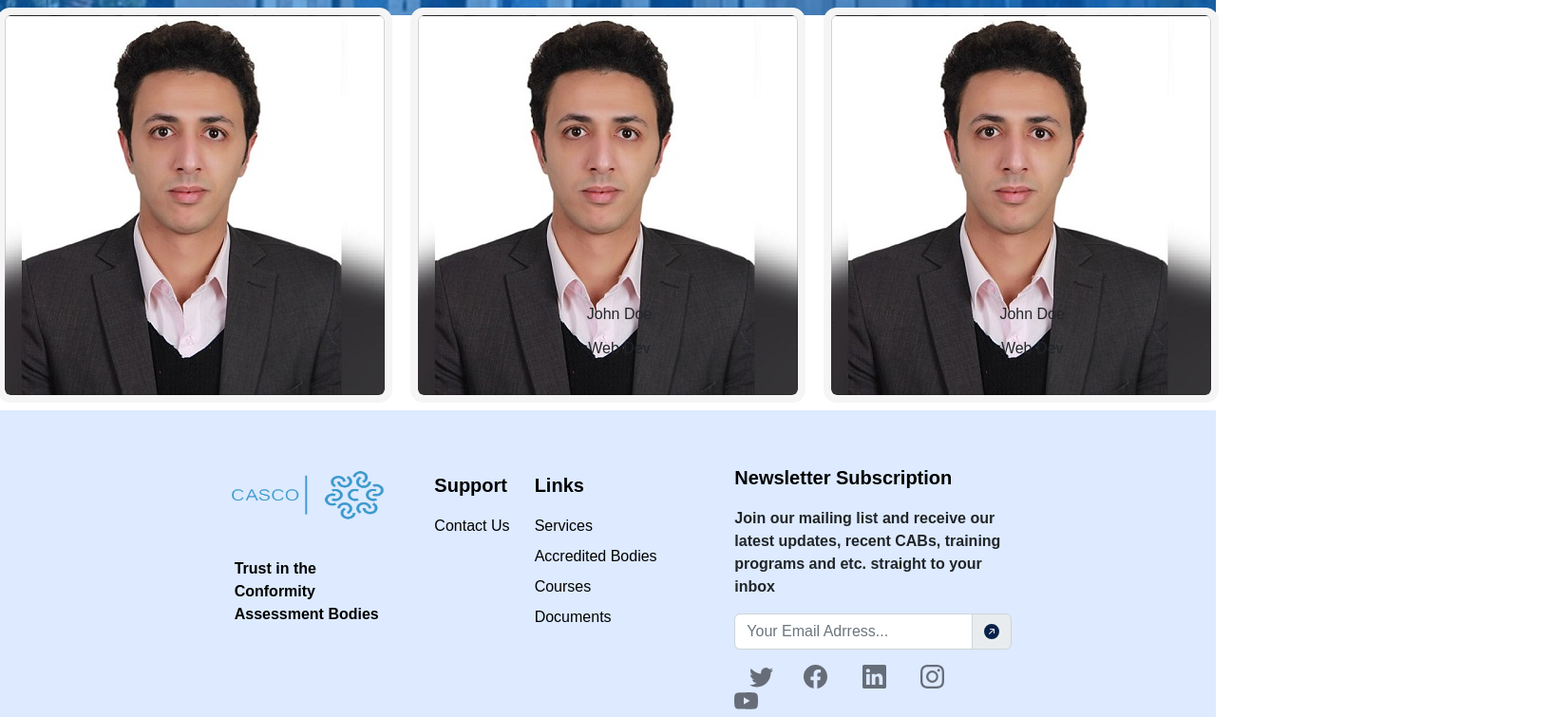
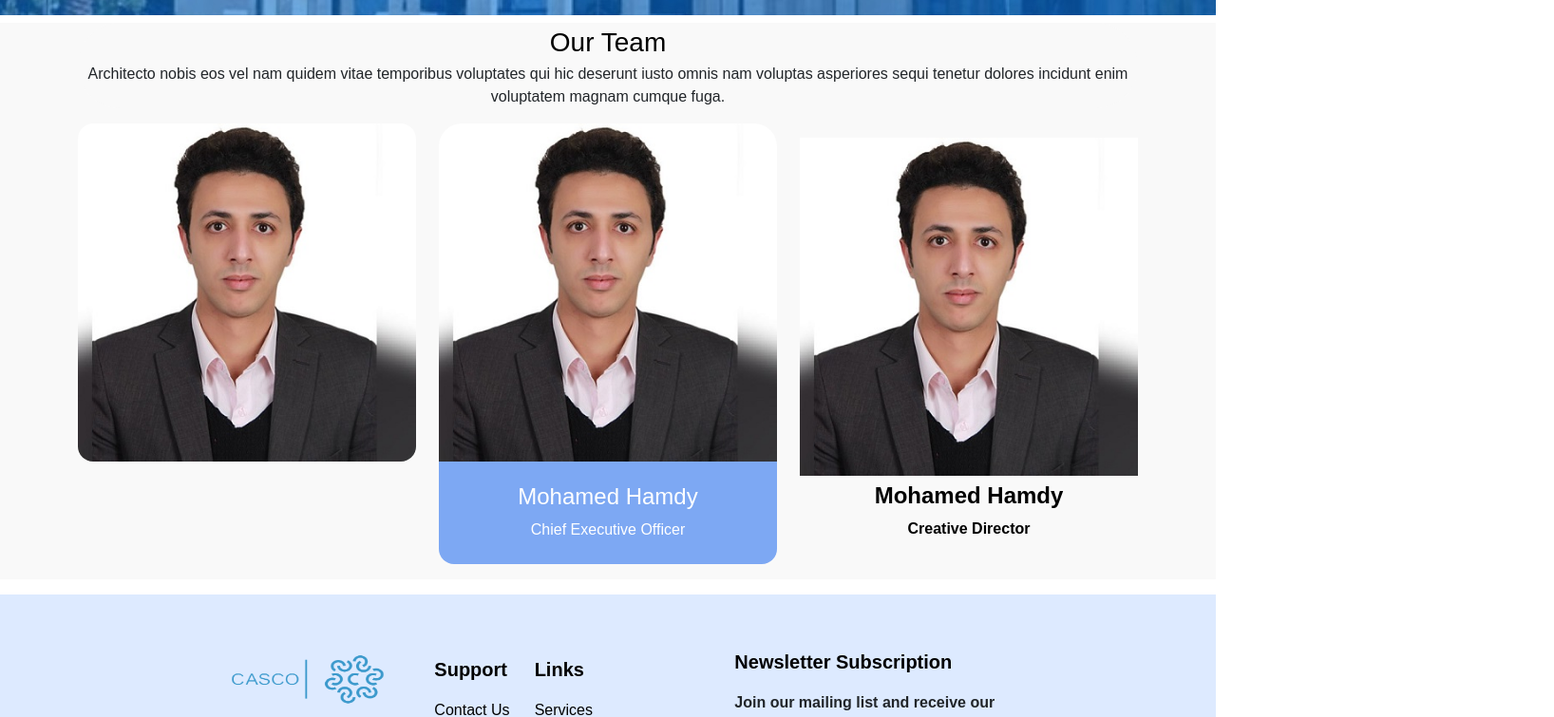
Before and after one commit to hemda74/cascotec-frontend, a Next.js app in the folder app/: page /about/board-of-directors in a window 1280 px wide. Shown: the part 400-1155 px from the top of the page at 95% size, 1636 px wide, since content can reach past the window. Built offline with nearby package versions, Linux system fonts and the light colour scheme.

Commit message:
board of directors try 1

```diff
--- a/app/components/BoardOfDirectors.tsx
+++ b/app/components/BoardOfDirectors.tsx
@@ -1,34 +1,79 @@
 import React from 'react'
 import styles from '../styles/BoardOfDirectors.module.css'
 import mohamed from '../public/imagess/mohamedhamdy.jpg'
+import Link from 'next/link'
+import Image from 'next/image'
+import { BsFacebook } from 'react-icons/bs'
 const BoardOfDirectors = () => {
   return (
-    < >
-    <div className="row">
-    <div className={`card ${styles.cardOne}`}>
-  <div className={`card-bio ${styles.cardBio}`}>
-    <p className={`${styles.cardBioP}`}>Lorem ipsum dolor sit amet, consectetur adipiscing elit.</p>
-  </div>
-</div>
-<div className={`card ${styles.cardOne}`}>
-  <div className={`card-info ${styles.cardInfo}`}>
-    <p className={`title ${styles.cardTitle}`}>John Doe</p>
-    <p className={`subtitle ${styles.cardSubTitle}`}>Web Dev</p>
-  </div>
-  <div className={`card-bio ${styles.cardBio}`}>
-    <p className={`${styles.cardBioP}`}>Lorem ipsum dolor sit amet, consectetur adipiscing elit.</p>
-  </div>
-</div>
-<div className={`card ${styles.cardOne}`}>
-  <div className={`card-info ${styles.cardInfo}`}>
-    <p className={`title ${styles.cardTitle}`}>John Doe</p>
-    <p className={`subtitle ${styles.cardSubTitle}`}>Web Dev</p>
-  </div>
-  <div className={`card-bio ${styles.cardBio}`}>
-    <p className={`${styles.cardBioP}`}>Lorem ipsum dolor sit amet, consectetur adipiscing elit.</p>
-  </div>
-</div>
-</div>
+    <>
+   <section id="team" className={`${styles.boardOfDirc}`}>
+      <div  className="container" data-aos="fade-up">
+        <div className={`section-header text-center mt-5 ${styles.sectionHeader}`}>
+          <span className={`fs-3  ${styles.sctionTitle}`} >Our Team</span>
+          <p>Architecto nobis eos vel nam quidem vitae temporibus voluptates qui hic deserunt iusto omnis nam voluptas asperiores sequi tenetur dolores incidunt enim voluptatem magnam cumque fuga.</p>
+        </div>
+        <div className="row gy-5">
+        <div className="col-xl-4 col-md-6 d-flex">
+        <a href='https://www.linkedin.com/in/ahmed-hemdan-695408201/' target="_blank" rel="noreferrer">
+        <div className={`${styles.card2}`}>
+        <Image className={` w-90 ${styles.cardImage}`} src={mohamed}  alt=""/>
+          <div className={`${styles.cardoverlay}`}>
+            <div className={` text-center w-100 p-2" ${styles.overlayText}`}>
+            <h4>Mohamed Hamdy</h4>
+            <span className='text-white'>Chief Executive Officer</span>
+          </div>
+        </div>
+        </div>
+      </a>
+    </div >
+          <div className="col-xl-4 col-md-6 d-flex" data-aos="zoom-in" data-aos-delay="200">
+         <a href='https://www.linkedin.com/in/ahmed-hemdan-695408201/' target="_blank" rel="noreferrer">
+            <div className={`${styles.teamMember}`}>
+              <div className={`${styles.teamImg}`}>
+                <Image src={mohamed}  alt=""/>
+              </div>
+              <div className={`${styles.teamInfo}`}>
+                <div className={`${styles.socialMedia}`}>
+                <a href="/" className={`${styles.socialMediaLink}`}>< BsFacebook size={25} className={`${styles.iconI}`}/></a>
+                <a href="/" className={`${styles.socialMediaLink}`}>< BsFacebook size={25} className={`${styles.iconI}`}/></a>
+                <a href="/" className={`${styles.socialMediaLink}`}>< BsFacebook size={25} className={`${styles.iconI}`}/></a>
+                <a href="/" className={`${styles.socialMediaLink}`}>< BsFacebook size={25} className={`${styles.iconI}`}/></a>
+                </div>
+                <div className={`${styles.nameTitle}`}>
+                    <h4>Mohamed Hamdy</h4>
+                    <span className='text-white'>Chief Executive Officer</span>
+                </div>
+              </div>
+            </div>
+            </a>
+          </div>
+          <div className="col-xl-4 col-md-6 d-flex" data-aos="zoom-in" data-aos-delay="200">
+         <a href='https://www.linkedin.com/in/ahmed-hemdan-695408201/' target="_blank" rel="noreferrer">
+          <div className={`${styles.teamMember2}`}>
+              <figure className={`${styles.teamMemberFigure}`}>
+                <Image src={mohamed} alt="" className="img-responsive"/>
+                <figcaption className={`${styles.figCaption}`}>
+                  <p className='fs-5'>Lorem ipsum dolor sit amet, consectetur adipisicing elit. Recusandae asperiores mollitia.</p>
+                  <ul className={`list-unstyled m-0 p-0 ${styles.figcaptionUl}`}>
+                    <li className={`${styles.figcaptionUlLi}`}><a href="/" className={`${styles.socialMediaLink}`}>< BsFacebook size={25} className={`${styles.iconI}`}/></a></li>
+                    <li className={`${styles.figcaptionUlLi}`}><a href="/" className={`${styles.socialMediaLink}`}>< BsFacebook size={25} className={`${styles.iconI}`}/></a></li>
+                    <li className={`${styles.figcaptionUlLi}`}><a href="/" className={`${styles.socialMediaLink}`}>< BsFacebook size={25} className={`${styles.iconI}`}/></a></li>
+                    <li className={`${styles.figcaptionUlLi}`}><a href="/" className={`${styles.socialMediaLink}`}>< BsFacebook size={25} className={`${styles.iconI}`}/></a></li>
+                  </ul>
+                </figcaption>
+              </figure>
+              <div className="text-center text-black fw-bold">
+              <h4 className='fw-bold' >Mohamed Hamdy</h4>
+              <p>Creative Director</p>
+              </div>
+            </div>
+            </a>
+            </div>
+            </div>
+            </div>
+    </section>
+    {/* <!-- End Team Section --> */}
     </>
   )
 }
--- a/app/components/PagesHeader.tsx
+++ b/app/components/PagesHeader.tsx
@@ -2,7 +2,8 @@ import React from 'react'
 import styles from '../styles/PagesHeader.module.css'
 const PagesHeader = () => {
   return (
-    <div className={`${styles.aboutHeader} d-flex `}>
+    <div className={`${styles.aboutHeader} d-flex  `}>
+      {/* <span className='text-white m-auto'> Team</span> */}
         </div>
   )
 }
--- a/app/styles/BoardOfDirectors.module.css
+++ b/app/styles/BoardOfDirectors.module.css
@@ -1,81 +1,213 @@
-.cardOne {
-    width: 25rem;
-    height: 25rem;
+/* .sctionTitle{
+    margin: 5rem;
+} */
+ /* Team Section */
+ .boardOfDirc {
+    background: #f9f9f9;
+    padding-bottom: 1rem;
+    margin-top: -2.5rem;
+ }
+ .sectionHeader{
+    background: #f9f9f9;
+    border-radius: 5rem;
+ }
+ .teamImg {
+    overflow: hidden;
+    border-radius: 1.5rem  1.5rem 0 0;
+    z-index: -1;
+  }
+  .nameTitle{
+    text-align: center;
+    background: rgba(44, 116, 240, 0.6);
+    padding: 1.5rem;
+    margin-top: -0.5rem;
+    z-index: 1;
+    color: #ffff;
+    border-radius: 0 0 1rem 1rem;
+  }
+  .socialMedia {
+    position: absolute;
+    left: 0;
+    top: -18px;
+    right: 0;
+    opacity: 0;
+    transition: ease-in-out 0.3s;
+    display: flex;
+    align-items: center;
+    justify-content: center;
+  }
+
+  .socialMediaLink {
+    transition: color 0.3s;
+    /* color: var(--color-white);
+    background: var(--color-primary); */
+    margin: 0 5px;
+    display: inline-flex;
+    align-items: center;
+    justify-content: center;
+    width: 36px;
+    height: 36px;
+    border-radius: 50%;
+    transition: 0.3s;
+  }
+
+  .iconI {
+    line-height: 0;
+    font-size: 16px;
+  }
+
+  .socialMediaLink:hover {
+    background: #f9f9f9;
+  }
+
+  .socialMedia  {
+    font-size: 18px;
+    margin: 0 2px;
+  }
+
+  .memberInfo {
+    padding: 30px 15px;
+    text-align: center;
+    /* box-shadow: 0px 2px 15px rgba(var(--color-black-rgb), 0.1); */
+    background: #f9f9f9;
+    margin: -50px 20px 0 20px;
     position: relative;
-    outline: .5em solid #f5f5f5;
-    background: url('../public/imagess/mohamedhamdy.jpg');
-    margin: auto;
-   }
+    border-radius: 8px;
+    z-index: 2s;
+  }
 
-   .cardOne::before {
-    content: "";
+  .memberInfo h4 {
+    font-weight: 400;
+    margin-bottom: 5px;
+    font-size: 24px;
+    /* color: var(--color-secondary); */
+  }
+
+  .memberInfo span {
+    display: block;
+    font-size: 16px;
+    font-weight: 400;
+  }
+
+  .memberInfoP {
+    font-style: italic;
+    font-size: 14px;
+    line-height: 26px;
+    /* color: var(--color-gray); */
+  }
+
+ .teamMember:hover .socialMedia {
+    opacity: 1;
+  }
+  .card2 {
+    position: relative;
+    transition: all 0.5s ease-in;
+    cursor: pointer;
+    height: 375px;
+  }
+
+  .cardImage {
+    width: 100%;
+    height: 100%;
+    border-radius: 1rem;
+  }
+
+  .cardoverlay {
     position: absolute;
-    top: 0;
-    right: 0;
+    top: 100;
+    border-radius: 1.5rem 1.5rem 0.8rem 0.8rem;
     bottom: 0;
     left: 0;
-    z-index: 4;
-    background-color: rgba(80, 64, 44, 0);
-    transition: background-color 1s;
-   }
+    right: 0;
+    height: 30%;
+    width: 100%;
+    opacity: 0;
+    transform: translateY(1.4rem);
+    /* visibility: none; */
+    transition: 0.5s ease;
+    background-color: rgba(44, 116, 240, 0.6);
+  }
 
-   .cardInfo {
-    bottom: 0;
+  .card2:hover .cardoverlay {
+    opacity: 0.8;
+  }
+
+  .overlayText {
+    color: white;
+    font-size: 16px;
+    font-weight: bold;
     position: absolute;
-    width: 100%;
-    padding: 1.5em;
-    text-align: center;
-    transition: transform 1s cubic-bezier(0.785, 0.135, 0.150, 0.860);
-   }
+    top: 50%;
+    left: 50%;
+    -webkit-transform: translate(-80%, -50%);
+    -ms-transform: translate(-50%, -50%);
+    transform: translate(-50%, -50%);
+    transition: 1s;
+  }
+  /* third card */
+  .teamMember2{
+    margin: 15px 0;
+  padding: 0;
+  }
+  .teamMemberFigure{
+    position: relative;
+    overflow: hidden;
+    padding: 0;
+    margin: 0;
+  }
+  .figcaptionUl{
+    visibility: visible;
+    -webkit-transition: all 0.1s ease-in-out;
+    -moz-transition: all 0.1s ease-in-out;
+    -o-transition: all 0.1s ease-in-out;
+    transition: all 0.1s ease-in-out;
+  }
+  .figcaptionUlLi{
+    display: inline-block;
+    padding: 10px;
+  }
+  .figCaption{
+    padding: 50px;
+  color: transparent;
+  background-color: transparent;
+  position: absolute;
+  z-index: 996;
+  bottom: 0;
+  left: 0;
+  width: 100%;
+  height: 0;
+  overflow: hidden;
+  visibility: hidden;
+  -webkit-transition: all 0.3s ease-in-out;
+  -moz-transition: all 0.3s ease-in-out;
+  -o-transition: all 0.3s ease-in-out;
+  transition: all 0.3s ease-in-out;
+  }
+  .teamMember2 .teamMemberFigure:hover figCaption{
+    visibility: visible;
+    color: #fff;
+    background: rgba(128, 144, 248, 0.9);
+    height: 100%;
+    -webkit-transition: all 0.8s ease-in-out;
+    -moz-transition: all 0.8s ease-in-out;
+    -o-transition: all 0.8s ease-in-out;
+    transition: all 0.8s ease-in-out;
+  }
+  @media (max-width: 480px) {
+    .cardoverlay {
+      position: absolute;
+      top: 100;
+      border-radius: 1.5rem 1.5rem 0.8rem 0.8rem;
+      bottom: 0;
+      left: 0;
+      right: 0;
+      height: 30%;
+      width: 100%;
+      opacity: 0;
+      transform: translateY(-1.4rem);
+      /* visibility: none; */
+      transition: 0.5s ease;
+      background-color: rgba(44, 116, 240, 0.6);
+    }
 
-   .cardBio {
-    padding: 1.8em;
-    text-align: center;
-    transform: translate(100%,40%);
-    color: #fff;
-    transition: transform 1s cubic-bezier(0.785, 0.135, 0.150, 0.860);
-   }
-
-   .cardBioP {
-    font-size: 16px;
-    font-weight: 600;
-    line-height: 1.5em;
-   }
-
-
-   /*Text*/
-   .CardTitle {
-    font-size: 1.3em;
-    font-weight: bold;
-   }
-
-   /* .cardTitle::after {
-    content: "";
-    display: block;
-    width: 50%;
-    height: 2px;
-
-    background-color: #000;
-   } */
-
-   .cardSubTitle {
-    font-weight: 400;
-    line-height: 1em;
-   }
-
-
-
-   /*Hover*/
-   .cardOne:hover::before {
-    background-color: rgba(80, 64, 44, 0.25);
-   }
-
-   .cardOne:hover .cardInfo {
-    transform: translateX(100%);
-    color: #fff;
-   }
-
-   .cardOne:hover .cardBio {
-    transform: translate(0,90%);
-    opacity: 1;
-   }
+  }
```
